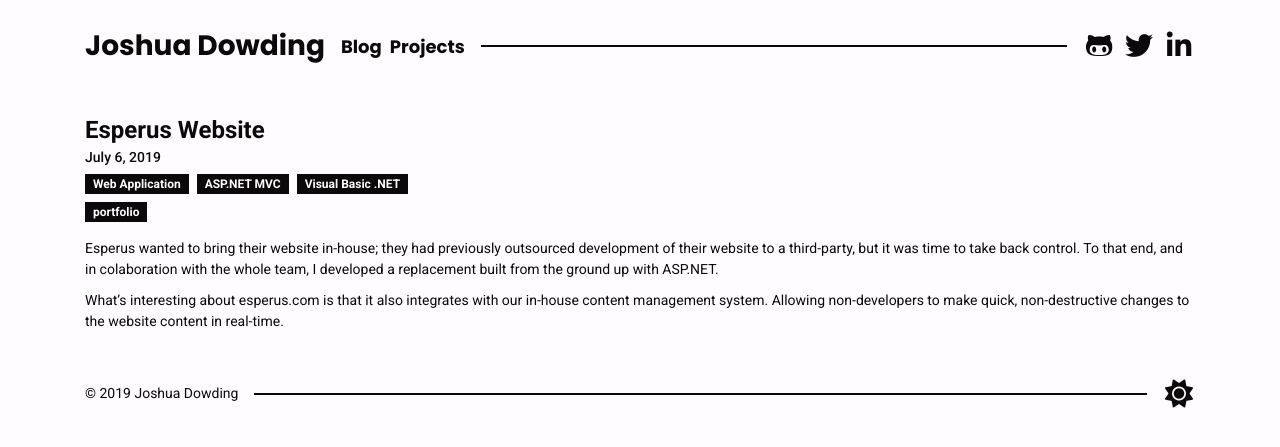
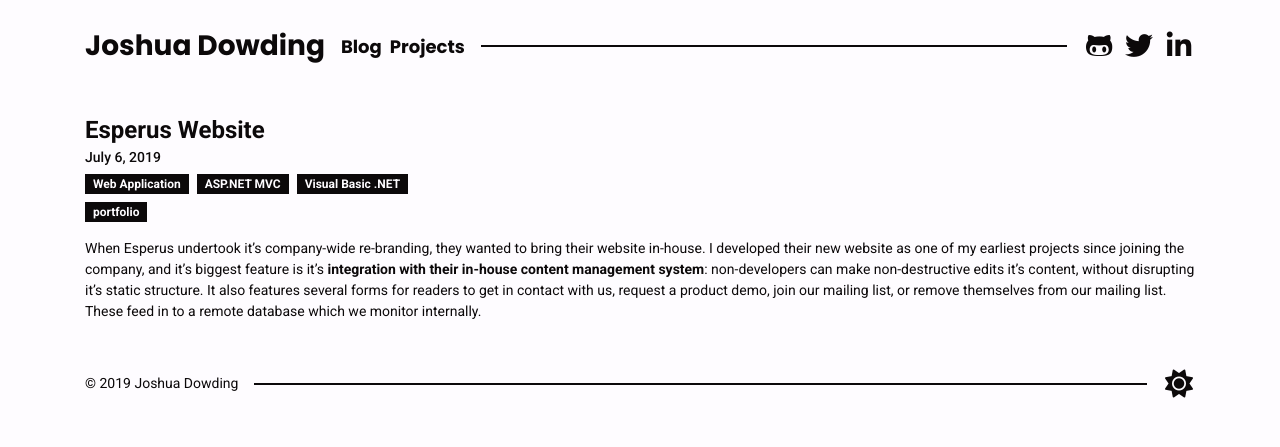
Before and after one commit to joshuadowding/jdowding.me, a Jekyll site: the page built from _posts/2019-07-06-Portfolio.md, in a window 1280 px wide. Shown: the top 447 px of the page. Built offline with Jekyll 4.4.1, drawn with Linux system fonts in a browser that asks for light colours; nearby versions of some CDN libraries.

Commit message:
projects: improve the esperus.com profile

```diff
--- a/_posts/2019-07-06-Portfolio.md
+++ b/_posts/2019-07-06-Portfolio.md
@@ -12,8 +12,4 @@
  - Visual Basic .NET
 ---
 
-
-
-Esperus wanted to bring their website in-house; they had previously outsourced development of their website to a third-party, but it was time to take back control. To that end, and in colaboration with the whole team, I developed a replacement built from the ground up with ASP.NET.
-
-What's interesting about esperus.com is that it also integrates with our in-house content management system. Allowing non-developers to make quick, non-destructive changes to the website content in real-time.
+When Esperus undertook it's company-wide re-branding, they wanted to bring their website in-house. I developed their new website as one of my earliest projects since joining the company, and it's biggest feature is it's **integration with their in-house content management system**: non-developers can make non-destructive edits it's content, without disrupting it's static structure. It also features several forms for readers to get in contact with us, request a product demo, join our mailing list, or remove themselves from our mailing list. These feed in to a remote database which we monitor internally.
```
Also changed, not shown: _posts/2019-08-23-Portfolio.md (+1 -1 lines).
